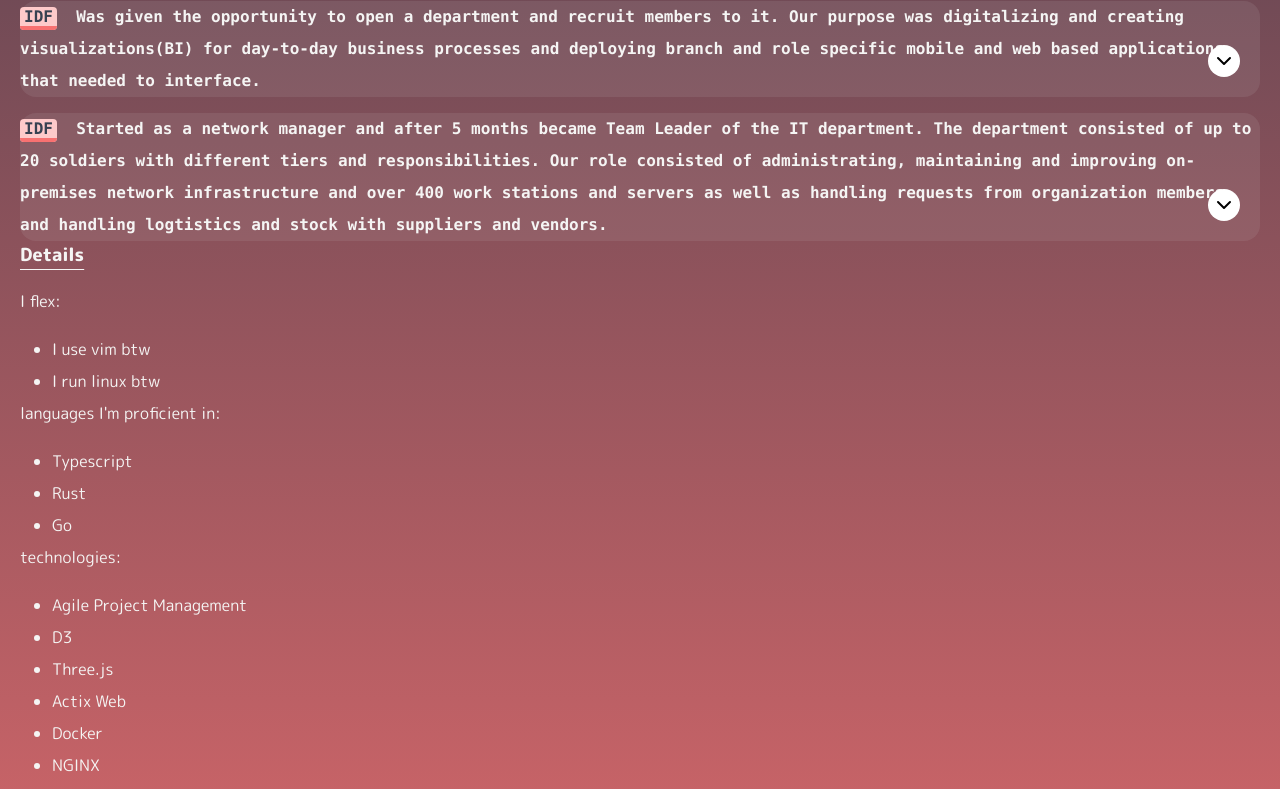
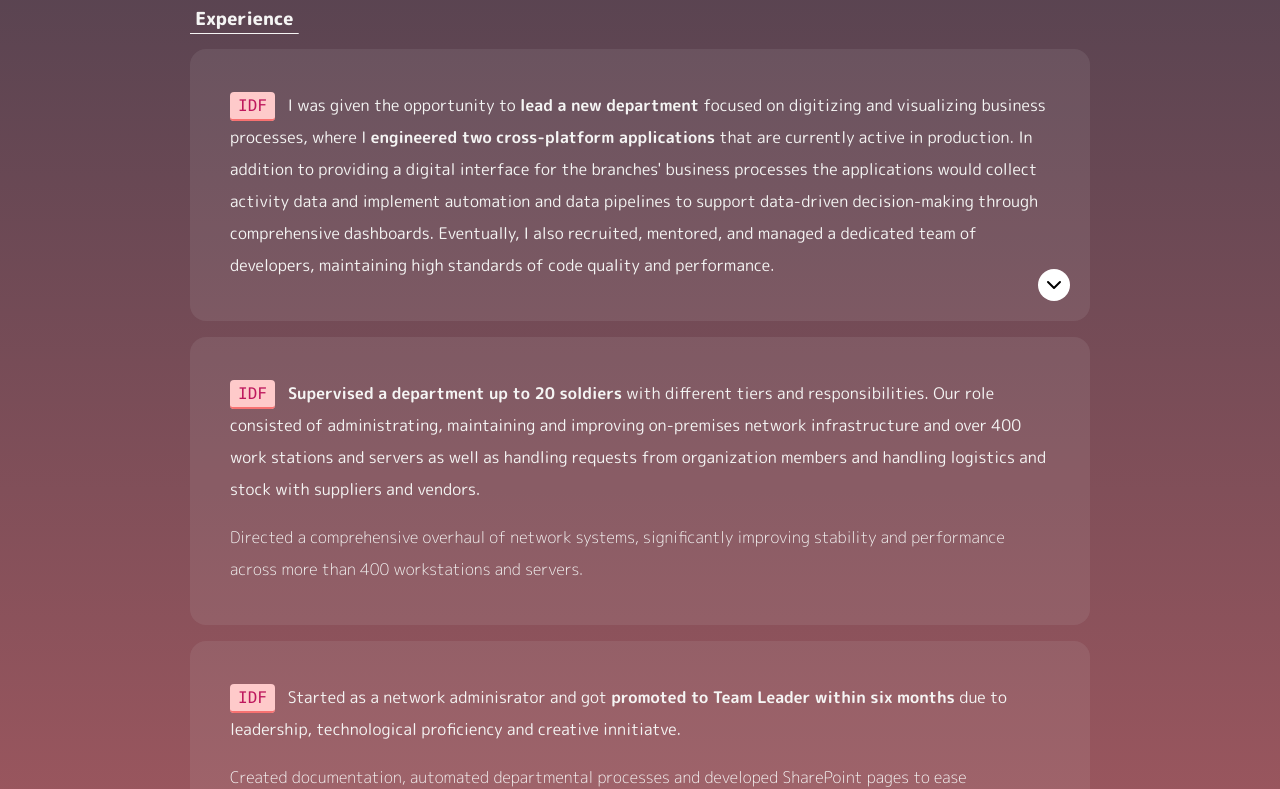
Before and after one commit to mayerstrk/bjorn, a SvelteKit app: page / in a window 1280 px wide. Shown: the part 860-1649 px from the top of the page. Built offline with nearby package versions, Linux system fonts and the light colour scheme; no server answers.

Commit message:
refactor: improve experience section markup: description and styles

```diff
--- a/src/app.css
+++ b/src/app.css
@@ -12,7 +12,7 @@
 	}
 
 	.code-line-pink {
-		@apply w-fit rounded border-b-4 border-red-400 bg-red-200 px-1 font-mono leading-tight text-gray-700;
+		@apply w-fit rounded border-b-2 border-red-400 bg-red-200 px-2 py-1 font-mono leading-tight text-pink-700;
 	}
 
 	.block-stone-300 {
--- a/src/routes/+layout.svelte
+++ b/src/routes/+layout.svelte
@@ -4,8 +4,7 @@
 </script>
 
 <div class="h-auto bg-yellow-200 py-1 text-center">Work in progress</div>
-<Nav
-/>
+<Nav />
 <page
 	id="root-layout-page"
 	class="scrollbar-hidden mx-auto flex h-full w-full min-w-[320px] max-w-screen-xl grow animate-fade-in flex-col px-5 text-stone-100 opacity-0"
--- a/src/routes/+page.svelte
+++ b/src/routes/+page.svelte
@@ -11,7 +11,7 @@
 	$effect(() => {});
 </script>
 
-<section id="root-hero">
+<section class="section" id="root-hero">
 	<div
 		id="root-hero-dinmensional-bjorn-wrapper"
 		class="-z-5 h-[30vh] bg-transparent"
@@ -54,39 +54,50 @@
 			/>
 		</div>
 	</div>
-	<p id="root-hero-about-me" class="py-2">
+	<p id="root-hero-about-me" class="m-auto max-w-[900px] py-2">
 		&nbsp;&nbsp;&nbsp;&nbsp;I am passionate about designing and building
 		efficient, <span class="underline underline-offset-4">simple</span>
 		systems that look good and are easy to use - from drawing up process diagrams,
 		UX design and infrastructure provisioning, all the way to running pilots and
 		handling subsequent feature requests and code-base maintenance. Crafting apps
 		that offer an incredible experience for both developers and users and optimizing
-		for performance is something I find truly rewarding.
+		for <span class="underline underline-offset-4">performance</span> is
+		something I find truly rewarding.
 		<span class="opacity-0 transition-opacity hover:opacity-100">
 			I don't want JS on the backend :)</span
 		>
 	</p>
 </section>
-<section>
-	<h3 class="text-lg font-black underline underline-offset-8">Experience</h3>
-	<div class="block-stone-300 relative font-mono font-bold">
-		<span class="code-line-pink text-white">IDF</span>&nbsp; Was given the
-		opportunity to open a department and recruit members to it. Our purpose was
-		digitalizing and creating visualizations(BI) for day-to-day business
-		processes and deploying branch and role specific mobile and web based
-		applications that needed to interface.
+<section class="section">
+	<h3 class="text-lg font-black underline underline-offset-8">
+		&nbsp;Experience&nbsp;
+	</h3>
+	<div class="block-stone-300 relative p-5 md:p-10">
+		<span class="code-line-pink text-white">IDF</span>&nbsp;&nbsp;&nbsp;I was
+		given the opportunity to
+		<span class="font-bold">lead a new department</span>
+		focused on digitizing and visualizing business processes, where I
+		<span class="font-bold">engineered two cross-platform applications</span>
+		that are currently active in production. In addition to providing a digital interface
+		for the branches' business processes the applications would collect activity
+		data and implement automation and data pipelines to support data-driven decision-making
+		through comprehensive dashboards. Eventually, I also recruited, mentored, and
+		managed a dedicated team of developers, maintaining high standards of code quality
+		and performance.
 		{#if showMore}
 			<span class="mt-4 block font-light">
-				I led a team of mobile and web developers in the Israeli Defence Forces.
-				Our work involved understanding the specific processes of our
-				organization and engineering systems that enhance and automate their
-				workflows. We specialized in creating solutions that collect, analyze,
-				and visualize data with the aim of improving decision-making. In
-				addition to my development role, a significant part of my
-				responsibilities involved studying our clients' business processes to
-				create BPDs and plan database infrastructure to make sure we would
-				implement the most appropriate technologies to our solutions. Moreover,
-				I was actively involved in educating new recruits about our technology
+				Our devlopment's core laid in understanding the specific processes of
+				our organization and engineering systems that enhance and automate their
+				workflows to increase operational efficiency. We specialized in creating
+				solutions that strategically collect, analyze, and visualize data to
+				provide insights and improve decision-making.
+			</span>
+			<span class="mt-4 block font-light"
+				>Clearly defined user stories, designed Business Process Diagrams and
+				planed database infrastructure
+			</span>
+			<span class="mt-4 block font-light"
+				>I was actively involved in educating new recruits about our technology
 				stack, ensuring they are well-equipped and knowledgeable for their roles
 				after my departure.
 			</span>
@@ -128,87 +139,53 @@
 			{/if}
 		</button>
 	</div>
-	<div class="block-stone-300 relative font-mono font-bold">
-		<span class="code-line-pink text-white">IDF</span>&nbsp; Started as a
-		network manager and after 5 months became Team Leader of the IT department.
-		The department consisted of up to 20 soldiers with different tiers and
-		responsibilities. Our role consisted of administrating, maintaining and
-		improving on-premises network infrastructure and over 400 work stations and
-		servers as well as handling requests from organization members and handling
-		logtistics and stock with suppliers and vendors.
-		{#if showMore}
-			<span class="font-light">
-				I led a team of mobile and web developers inthe Israeli Defence Forces.
-				Our work involved understanding the specific processes of our
-				organization and engineering systems that enhance and automate their
-				workflows. We specialized in creating solutions that collect, analyze,
-				and visualize data with the aim of improving decision-making. In
-				addition to my development role, a significant part of my
-				responsibilities involves studying our clients' business processes to
-				create BPDs and plan database infrastructure to make sure we implement
-				the most appropriate technologies to our solutions. Moreover, I was
-				actively involved in educating new recruits about our technology stack,
-				ensuring they are well-equipped and knowledgeable for their roles after
-				my departure.
-			</span>
-		{/if}
-		<button
-			class="absolute bottom-5 right-5 flex items-center justify-center rounded-full bg-white p-1 text-xs text-black hover:text-blue-700"
-			onclick={toggleShowMore}
+	<div class="block-stone-300 relative p-5 md:p-10">
+		<span class="code-line-pink text-white">IDF</span>&nbsp;&nbsp;&nbsp;<span
+			class="font-bold">Supervised a department up to 20 soldiers</span
 		>
-			{#if showMore}
-				<svg
-					xmlns="http://www.w3.org/2000/svg"
-					width="24"
-					height="24"
-					viewBox="0 0 24 24"
-					fill="none"
-					stroke="currentColor"
-					stroke-width="2"
-					stroke-linecap="round"
-					stroke-linejoin="round"
-					class="lucide lucide-chevron-up"
-				>
-					<path d="m18 15-6-6-6 6" />
-				</svg>
-			{:else}
-				<svg
-					xmlns="http://www.w3.org/2000/svg"
-					width="24"
-					height="24"
-					viewBox="0 0 24 24"
-					fill="none"
-					stroke="currentColor"
-					stroke-width="2"
-					stroke-linecap="round"
-					stroke-linejoin="round"
-					class="lucide lucide-chevron-down"
-				>
-					<path d="m6 9 6 6 6-6" />
-				</svg>
-			{/if}
-		</button>
+		with different tiers and responsibilities. Our role consisted of administrating,
+		maintaining and improving on-premises network infrastructure and over 400 work
+		stations and servers as well as handling requests from organization members and
+		handling logistics and stock with suppliers and vendors.
+
+		<span class="mt-4 block font-light">
+			Directed a comprehensive overhaul of network systems, significantly
+			improving stability and performance across more than 400 workstations and
+			servers.
+		</span>
+	</div>
+	<div class="block-stone-300 relative p-5 md:p-10">
+		<span class="code-line-pink text-white">IDF</span>&nbsp;&nbsp;&nbsp;Started
+		as a network adminisrator and got
+		<span class="font-bold">promoted to Team Leader within six months </span>
+		due to leadership, technological proficiency and creative innitiatve.
+
+		<span class="mt-4 block font-light"
+			>Created documentation, automated departmental processes and developed
+			SharePoint pages to ease interactions and information transfer within and
+			between the branches.</span
+		>
 	</div>
 </section>
-<section>
+<section class="section">
 	<h3 class="text-lg font-black underline underline-offset-8">Details</h3>
 	<h3 class="code-line">I flex:</h3>
-	<ul>
+	<ul class="ul">
 		<li>I use vim btw</li>
 		<li>I run linux btw</li>
 	</ul>
 </section>
-<section>
+<section class="section">
 	<h3 class="code-line">languages I'm proficient in:</h3>
-	<ul>
+	<ul class="ul">
 		<li>Typescript</li>
 		<li>Rust</li>
 		<li>Go</li>
 	</ul>
 </section>
-<section>
+<section class="section">
 	<h3 class="code-line">technologies:</h3>
-	<ul>
+	<ul class="ul">
 		<li>Agile Project Management</li>
 		<li>D3</li>
 		<li>Three.js</li>
@@ -233,11 +210,11 @@
 </section>
 
 <style>
-	section {
-		@apply flex flex-col gap-4;
+	.section {
+		@apply m-auto mb-7 flex w-full max-w-[900px] flex-col gap-4;
 	}
 
-	ul {
+	.ul {
 		@apply list-disc pl-8;
 	}
 </style>
```
